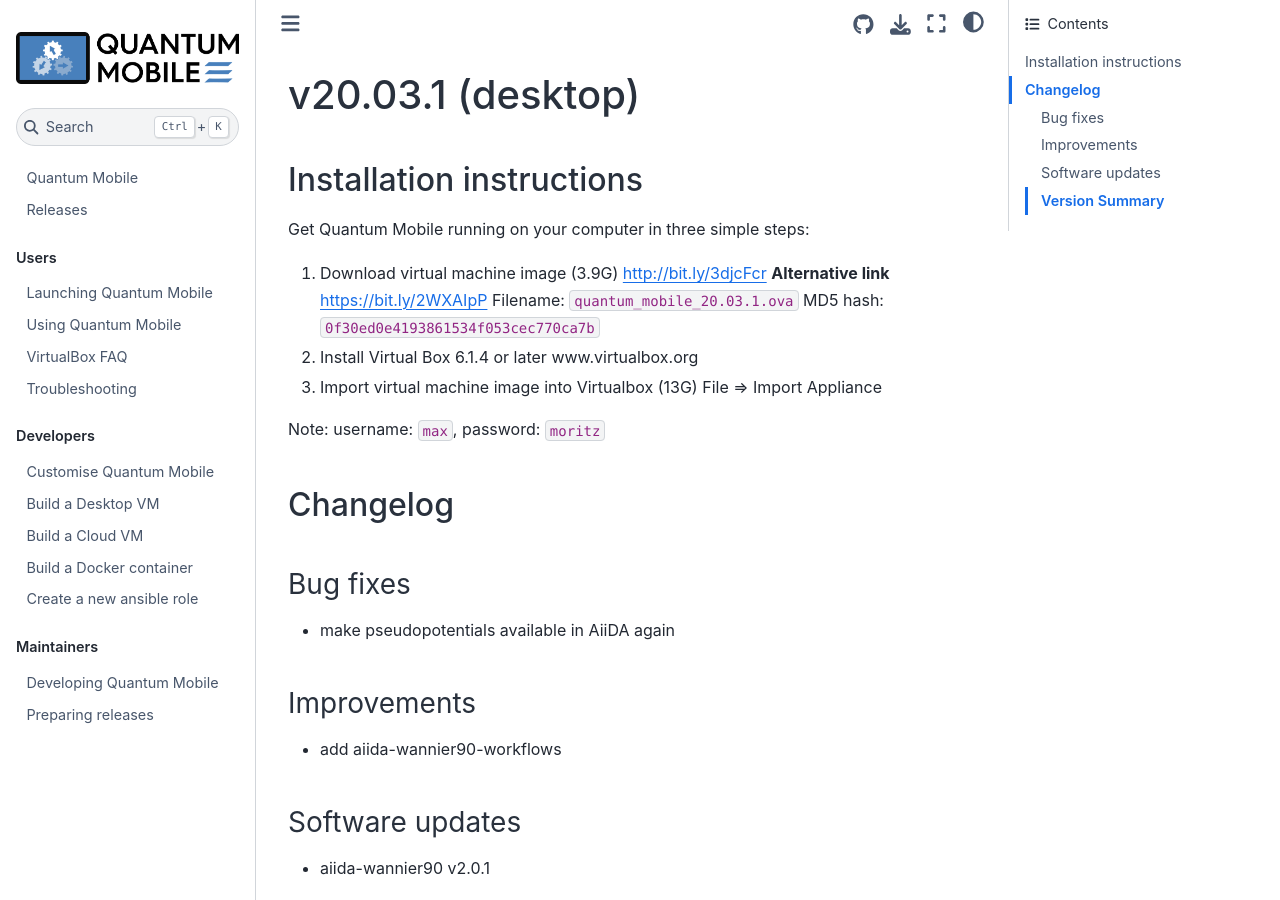
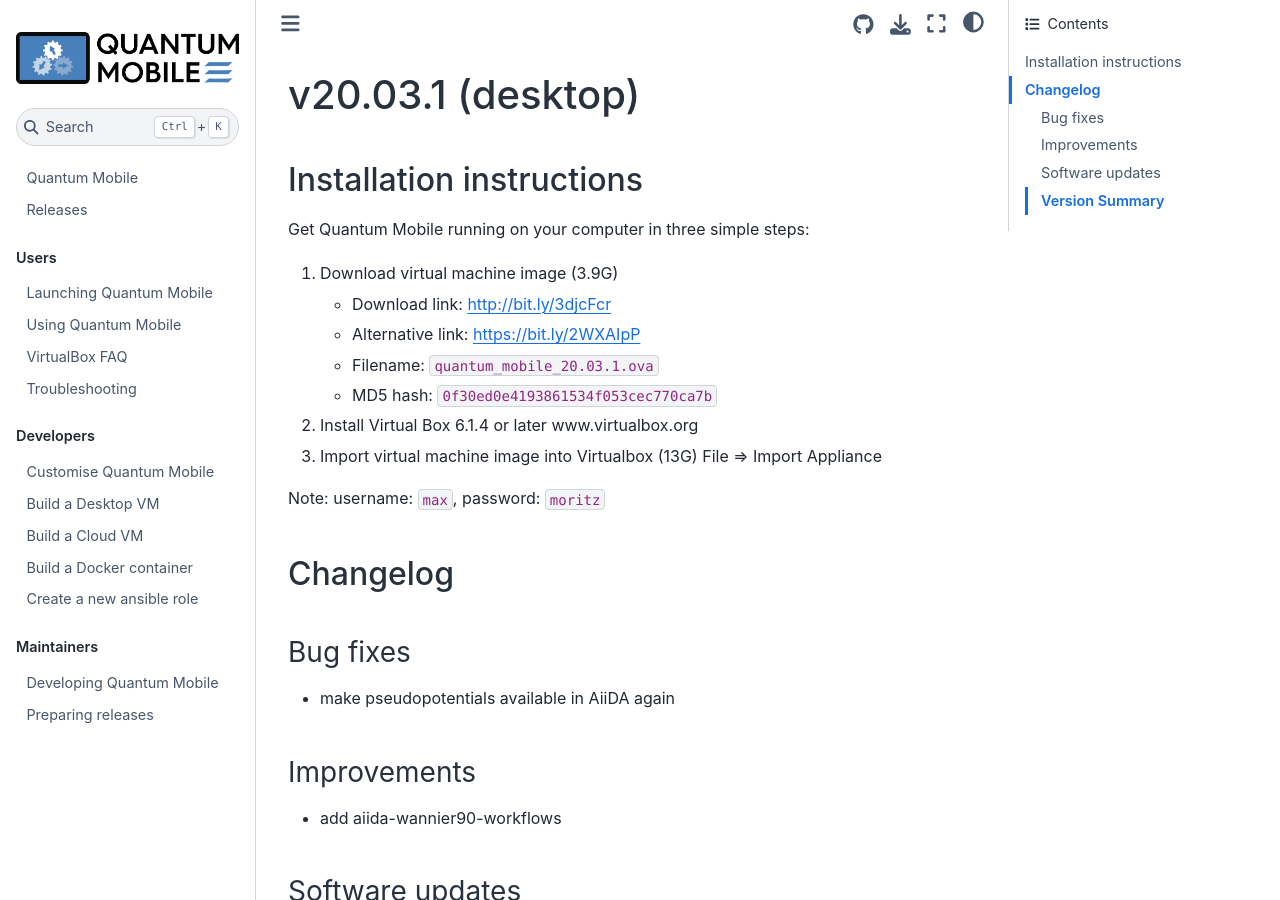
Before and after one commit to marvel-nccr/quantum-mobile, a Sphinx documentation site: the page built from docs/releases/desktop/20.03.1.md, in a window 1280 px wide and 900 px high. Built offline with Sphinx 7.4.7 and the Sphinx Book theme 1.1.4, drawn with Linux system fonts in a browser that asks for light colours.

Commit message:
Update 20.03.1.md

```diff
--- a/docs/releases/desktop/20.03.1.md
+++ b/docs/releases/desktop/20.03.1.md
@@ -13,10 +13,10 @@
 Get Quantum Mobile running on your computer in three simple steps:
 
  1. Download virtual machine image (3.9G)
-    <http://bit.ly/3djcFcr>
-   **Alternative link** <https://bit.ly/2WXAIpP>
-    Filename: `quantum_mobile_20.03.1.ova`
-    MD5 hash: `0f30ed0e4193861534f053cec770ca7b`
+    - Download link: <http://bit.ly/3djcFcr>
+    - Alternative link: <https://bit.ly/2WXAIpP>
+    - Filename: `quantum_mobile_20.03.1.ova`
+    - MD5 hash: `0f30ed0e4193861534f053cec770ca7b`
  2. Install Virtual Box 6.1.4 or later
     www.virtualbox.org
  3. Import virtual machine image into Virtualbox (13G)
```
